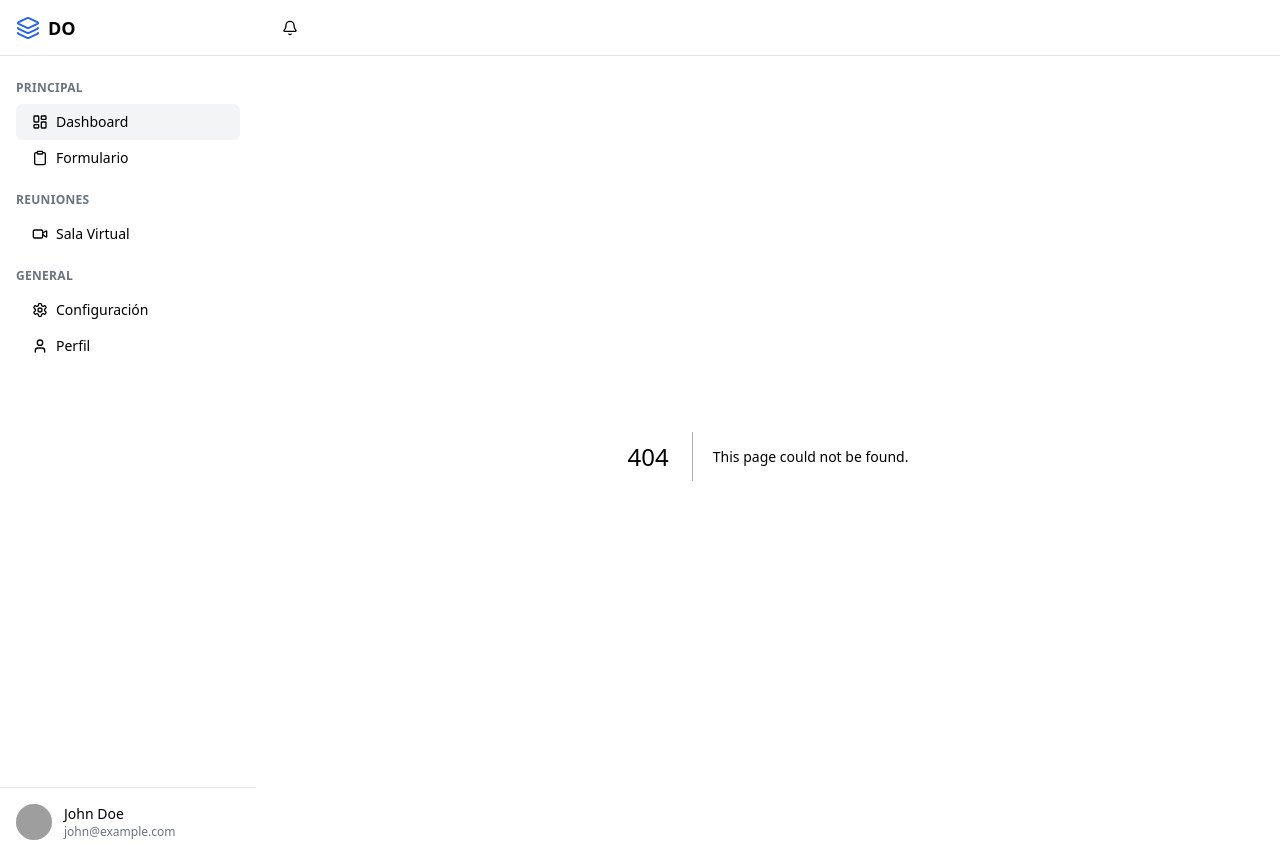
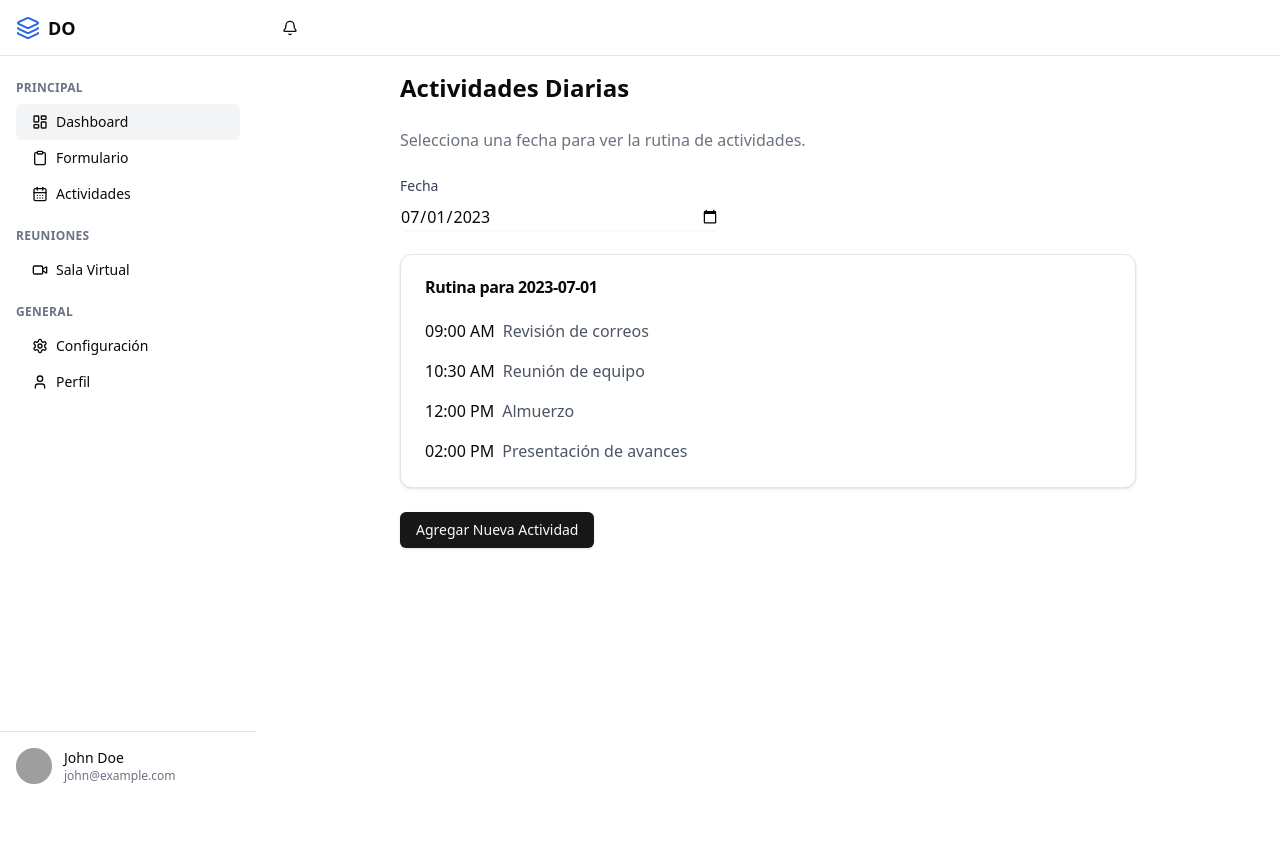
Before and after one commit to AlexMGP7/design, a Next.js app: page /actividades in a window 1280 px wide. Before the commit this address had no page. After the commit the page ends 800 px from the top, so only its background shows below. Built offline with nearby package versions, Linux system fonts and the light colour scheme; grey boxes are pictures that could not be loaded.

Commit message:
actividades

```diff
--- /dev/null
+++ b/src/app/actividades/page.tsx
@@ -0,0 +1,79 @@
+"use client";
+
+import React, { useState } from "react";
+import { Card, CardContent, CardHeader, CardTitle } from "@/components/ui/card";
+import { Button } from "@/components/ui/button";
+
+// Definimos un tipo para cada actividad y para el objeto que almacena las actividades
+type Activity = { time: string; task: string };
+const mockActivities: Record<string, Activity[]> = {
+  "2023-07-01": [
+    { time: "09:00 AM", task: "Revisión de correos" },
+    { time: "10:30 AM", task: "Reunión de equipo" },
+    { time: "12:00 PM", task: "Almuerzo" },
+    { time: "02:00 PM", task: "Presentación de avances" },
+  ],
+  "2023-07-02": [
+    { time: "09:30 AM", task: "Actualización de informes" },
+    { time: "11:00 AM", task: "Revisión de pendientes" },
+    { time: "01:00 PM", task: "Almuerzo" },
+    { time: "03:00 PM", task: "Llamada con cliente" },
+  ],
+  // Puedes agregar más fechas y actividades
+};
+
+export default function ActividadesPage() {
+  const [selectedDate, setSelectedDate] = useState("2023-07-01");
+
+  const handleDateChange = (e: React.ChangeEvent<HTMLInputElement>) => {
+    setSelectedDate(e.target.value);
+  };
+
+  // Obtenemos las actividades para la fecha seleccionada
+  const activities = mockActivities[selectedDate] || [];
+
+  return (
+    <div className="mx-auto max-w-3xl space-y-6 p-4">
+      <h1 className="text-2xl font-bold">Actividades Diarias</h1>
+      <p className="text-gray-500">
+        Selecciona una fecha para ver la rutina de actividades.
+      </p>
+
+      {/* Selector de fecha */}
+      <div className="space-y-2">
+        <label htmlFor="actividad-fecha" className="block text-sm font-medium text-gray-700">
+          Fecha
+        </label>
+        <input
+          type="date"
+          id="actividad-fecha"
+          className="block w-full max-w-xs rounded-md border-gray-300 shadow-sm focus:border-blue-500 focus:ring-blue-500"
+          value={selectedDate}
+          onChange={handleDateChange}
+        />
+      </div>
+
+      {/* Listado de actividades */}
+      <Card>
+        <CardHeader>
+          <CardTitle>Rutina para {selectedDate}</CardTitle>
+        </CardHeader>
+        <CardContent className="space-y-4">
+          {activities.length > 0 ? (
+            activities.map((act: Activity, index: number) => (
+              <div key={`${selectedDate}-${index}`} className="flex items-baseline gap-2">
+                <p className="font-medium">{act.time}</p>
+                <p className="text-gray-600">{act.task}</p>
+              </div>
+            ))
+          ) : (
+            <p className="text-gray-500">No hay actividades programadas para este día.</p>
+          )}
+        </CardContent>
+      </Card>
+
+      {/* Botón de acción (Opcional) */}
+      <Button className="mt-4">Agregar Nueva Actividad</Button>
+    </div>
+  );
+}
--- a/src/components/Sidebar.tsx
+++ b/src/components/Sidebar.tsx
@@ -9,6 +9,7 @@ import {
   Settings,
   User,
   Clipboard,
+  CalendarDays, // Icono para "Actividades"
 } from "lucide-react";
 import React from "react";
 
@@ -49,7 +50,9 @@ export default function Sidebar({
             <Link href="/dashboard">
               <Button
                 variant="ghost"
-                className={`w-full justify-start gap-2 ${activeView === "dashboard" ? "bg-gray-100 dark:bg-gray-700" : ""}`}
+                className={`w-full justify-start gap-2 ${
+                  activeView === "dashboard" ? "bg-gray-100 dark:bg-gray-700" : ""
+                }`}
                 onClick={() => handleClick("dashboard")}
               >
                 <LayoutDashboard className="h-4 w-4" />
@@ -59,15 +62,30 @@ export default function Sidebar({
             <Link href="/formulario">
               <Button
                 variant="ghost"
-                className="w-full justify-start gap-2"
+                className={`w-full justify-start gap-2 ${
+                  activeView === "formulario" ? "bg-gray-100 dark:bg-gray-700" : ""
+                }`}
                 onClick={() => handleClick("formulario")}
               >
                 <Clipboard className="h-4 w-4" />
                 Formulario
               </Button>
             </Link>
+            <Link href="/actividades">
+              <Button
+                variant="ghost"
+                className={`w-full justify-start gap-2 ${
+                  activeView === "actividades" ? "bg-gray-100 dark:bg-gray-700" : ""
+                }`}
+                onClick={() => handleClick("actividades")}
+              >
+                <CalendarDays className="h-4 w-4" />
+                Actividades
+              </Button>
+            </Link>
           </div>
         </div>
+
         {/* Sección Reuniones */}
         <div className="px-4 py-2">
           <h2 className="mb-2 text-xs font-semibold uppercase tracking-wide text-gray-500 dark:text-gray-400">
@@ -77,7 +95,9 @@ export default function Sidebar({
             <Link href="/virtual-room">
               <Button
                 variant="ghost"
-                className="w-full justify-start gap-2"
+                className={`w-full justify-start gap-2 ${
+                  activeView === "virtualRoom" ? "bg-gray-100 dark:bg-gray-700" : ""
+                }`}
                 onClick={() => handleClick("virtualRoom")}
               >
                 <Video className="h-4 w-4" />
@@ -86,6 +106,7 @@ export default function Sidebar({
             </Link>
           </div>
         </div>
+
         {/* Sección General */}
         <div className="px-4 py-2">
           <h2 className="mb-2 text-xs font-semibold uppercase tracking-wide text-gray-500 dark:text-gray-400">
@@ -95,7 +116,9 @@ export default function Sidebar({
             <Link href="/settings">
               <Button
                 variant="ghost"
-                className="w-full justify-start gap-2"
+                className={`w-full justify-start gap-2 ${
+                  activeView === "settings" ? "bg-gray-100 dark:bg-gray-700" : ""
+                }`}
                 onClick={() => handleClick("settings")}
               >
                 <Settings className="h-4 w-4" />
@@ -105,7 +128,9 @@ export default function Sidebar({
             <Link href="/profile">
               <Button
                 variant="ghost"
-                className="w-full justify-start gap-2"
+                className={`w-full justify-start gap-2 ${
+                  activeView === "profile" ? "bg-gray-100 dark:bg-gray-700" : ""
+                }`}
                 onClick={() => handleClick("profile")}
               >
                 <User className="h-4 w-4" />
```
